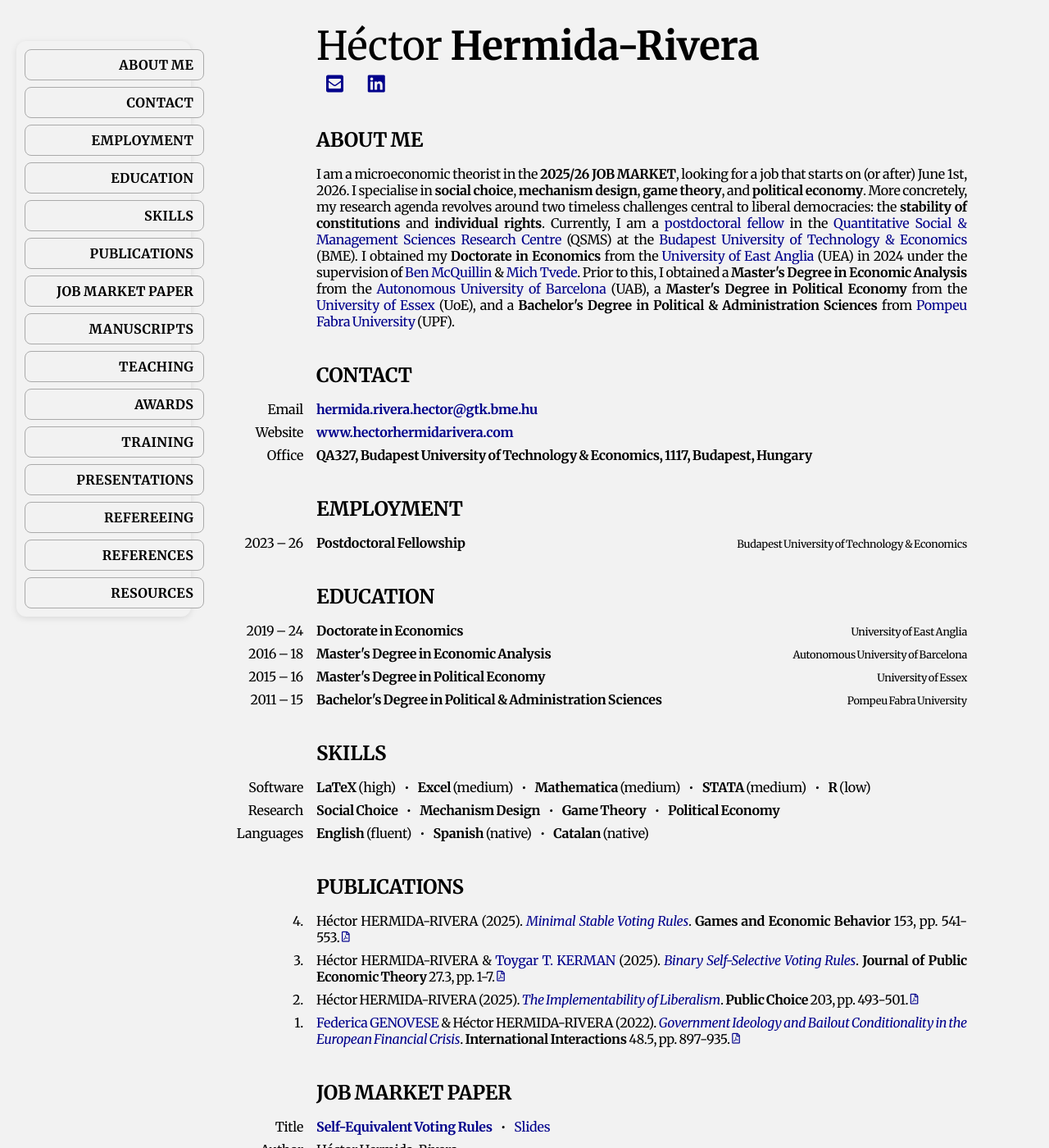
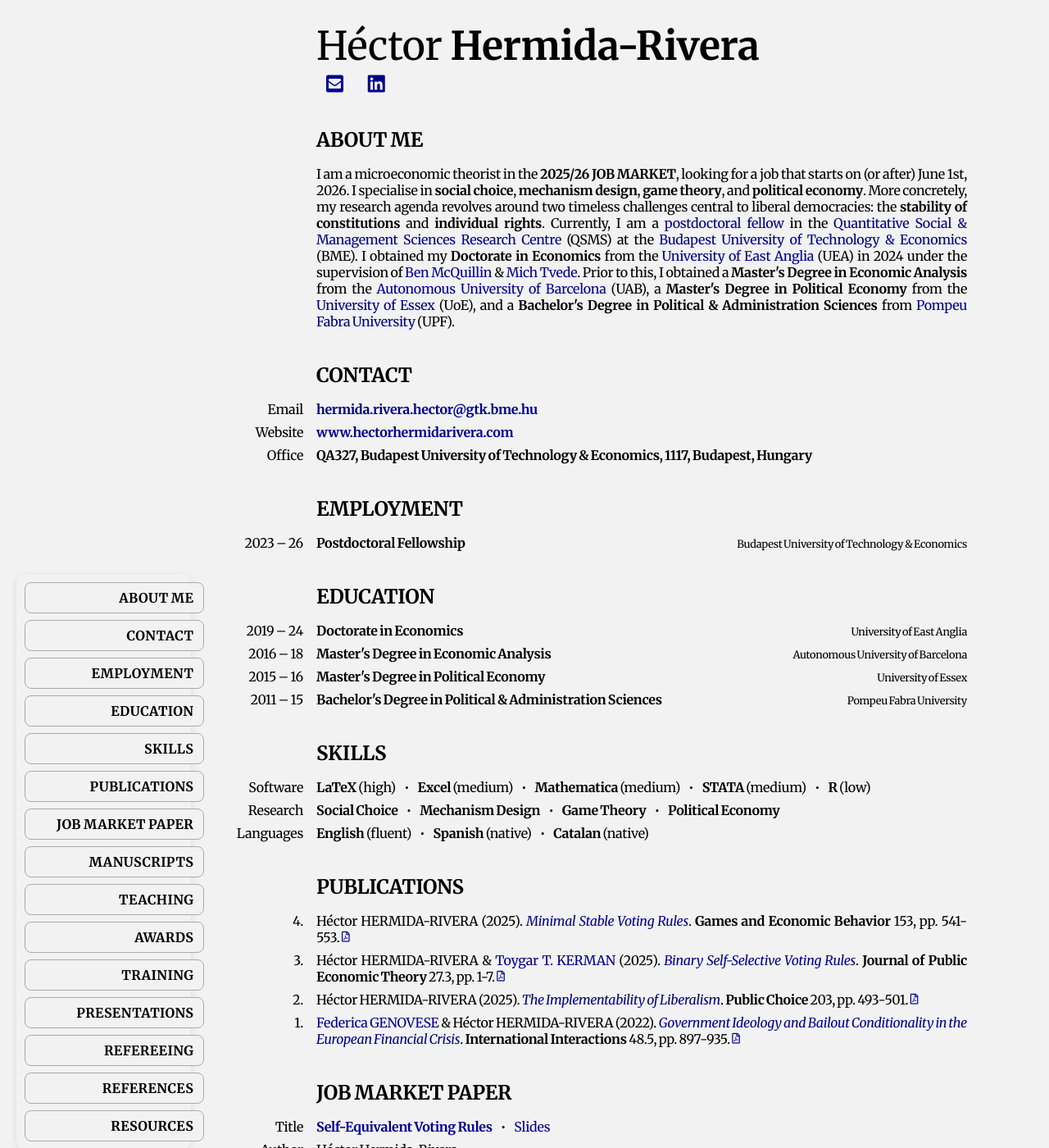
Before and after one commit to HectorHermidaRivera/hectorhermidarivera.github.io, a Jekyll site: the page built from index.md, in a window 1280 px wide and 1400 px high. Shown: the whole window at 82% size. Built offline with Jekyll 4.4.1, drawn with Linux system fonts in a browser that asks for light colours; a style sheet for code colours, icons or effects is not loaded.

Commit message:
Update style.css

```diff
--- a/assets/css/style.css
+++ b/assets/css/style.css
@@ -10,7 +10,7 @@ a {
 /* New Sidebar Style */
 .sidebar {
   position: fixed;
-  top: 50px;                /* optional: leave some space from top */
+  top: 50%;                /* optional: leave some space from top */
   left: 20px;               /* optional: inset from left */
   width: auto;              /* shrink to fit links */
   background-color: #f2f2f2; /* same as page background */
```
